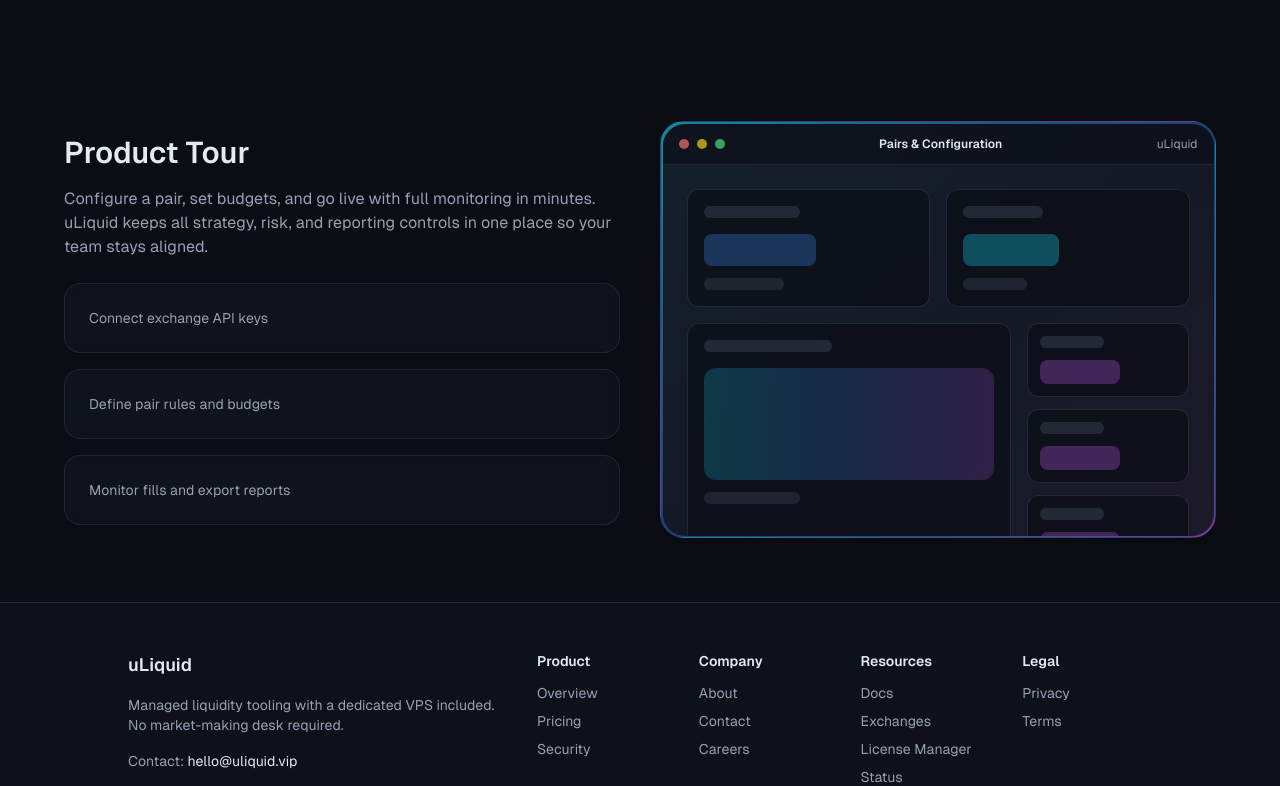
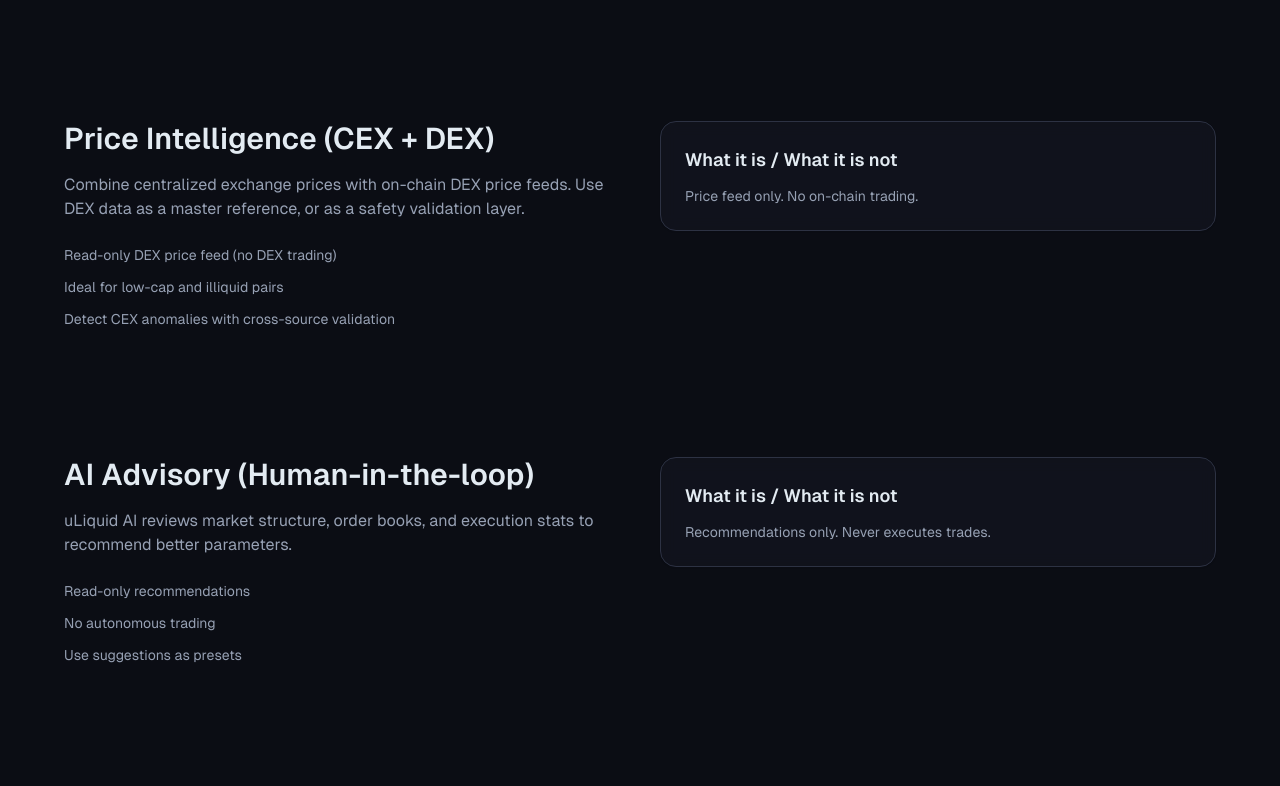
Before and after one commit to Mario1480/uliquid-site, a Next.js app: page /product in a window 1280 px wide. Shown: the part 2020-2806 px from the top of the page. Built offline with nearby package versions, Linux system fonts and the light colour scheme.

Commit message:
Update page.tsx

```diff
--- a/src/app/product/page.tsx
+++ b/src/app/product/page.tsx
@@ -129,6 +129,48 @@
       </Section>
 
       <Section>
+        <div className="grid gap-10 lg:grid-cols-[1fr_1fr] lg:items-start">
+          <div>
+            <h2 className="text-3xl font-semibold text-text">Price Intelligence (CEX + DEX)</h2>
+            <p className="mt-4 text-muted">
+              Combine centralized exchange prices with on-chain DEX price feeds. Use DEX data as a master
+              reference, or as a safety validation layer.
+            </p>
+            <ul className="mt-6 space-y-3 text-sm text-muted">
+              <li>Read-only DEX price feed (no DEX trading)</li>
+              <li>Ideal for low-cap and illiquid pairs</li>
+              <li>Detect CEX anomalies with cross-source validation</li>
+            </ul>
+          </div>
+          <Card className="border-accent-blue/40 bg-surface/60">
+            <h3 className="text-lg font-semibold text-text">What it is / What it is not</h3>
+            <p className="mt-3 text-sm text-muted">Price feed only. No on-chain trading.</p>
+          </Card>
+        </div>
+      </Section>
+
+      <Section>
+        <div className="grid gap-10 lg:grid-cols-[1fr_1fr] lg:items-start">
+          <div>
+            <h2 className="text-3xl font-semibold text-text">AI Advisory (Human-in-the-loop)</h2>
+            <p className="mt-4 text-muted">
+              uLiquid AI reviews market structure, order books, and execution stats to recommend better
+              parameters.
+            </p>
+            <ul className="mt-6 space-y-3 text-sm text-muted">
+              <li>Read-only recommendations</li>
+              <li>No autonomous trading</li>
+              <li>Use suggestions as presets</li>
+            </ul>
+          </div>
+          <Card className="border-accent-blue/40 bg-surface/60">
+            <h3 className="text-lg font-semibold text-text">What it is / What it is not</h3>
+            <p className="mt-3 text-sm text-muted">Recommendations only. Never executes trades.</p>
+          </Card>
+        </div>
+      </Section>
+
+      <Section>
         <div className="grid gap-10 lg:grid-cols-[1fr_1fr] lg:items-center">
           <div>
             <h2 className="text-3xl font-semibold text-text">Product Tour</h2>
```
